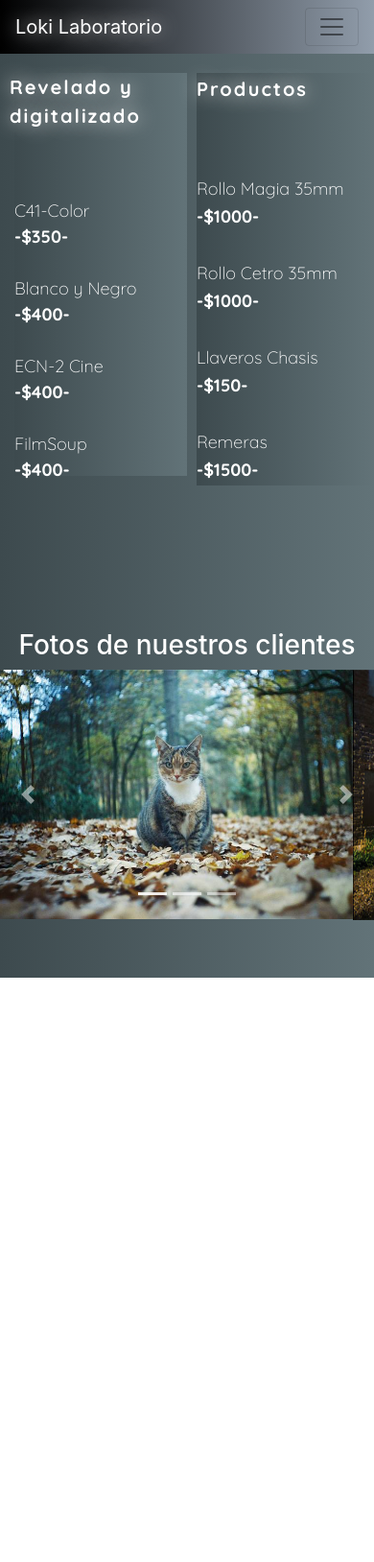
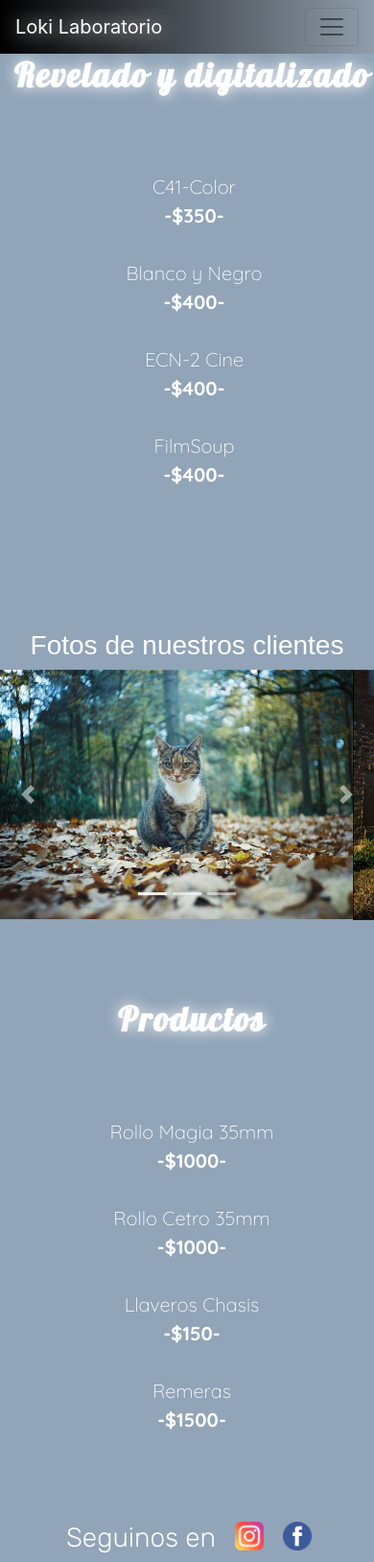
Before and after one commit to JulyKnot/ProyectoCoder, a website: page views/servicios.html in a window 390 px wide. Shown: the whole page at 96% size. Before the commit the page ends 1019 px from the top, so only its background shows below. Drawn offline with nearby package versions, Linux system fonts and the light colour scheme.

Commit message:
Modificado secciones

```diff
--- a/css/estiloFilm.css
+++ b/css/estiloFilm.css
@@ -1,3 +1,4 @@
+@import url('https://fonts.googleapis.com/css2?family=Caveat:wght@700&display=swap');
 .container-fluid{
 	margin: 0;
 	padding: 0;
@@ -61,9 +62,7 @@ nav {
 }
 .content h2 {
 	font-size: 4em;
-	color: black;
-	font-family: 'Rubik', sans-serif;
-	font-style: bold;
+	font-family: 'Caveat', cursive;
 }
 .content p {
 	font-size: 1.1em;
@@ -116,9 +115,7 @@ nav {
 }
 .contentDos h2 {
 	font-size: 4em;
-	color: black;
-	font-family: 'Rubik', sans-serif;
-	font-style: bold;
+  font-family: 'Caveat', cursive;
 }
 .contentDos p {
 	font-size: 1.1em;
--- a/css/estiloServicio.css
+++ b/css/estiloServicio.css
@@ -1,10 +1,12 @@
+@import url('https://fonts.googleapis.com/css2?family=Lobster&display=swap');
+@import url('https://fonts.googleapis.com/css2?family=Alegreya+Sans:wght@300&display=swap');
 .container-fluid {
 	margin: 0;
 	padding: 0;
 }
 body {
 	overflow-x: hidden;
-	background-image: linear-gradient(to left, #627378 , #3d4a4e);
+	background-color: #91A4B8 !important;
 }
 #colornav{
 	background-image: linear-gradient(to right, black , #919dab);
@@ -22,20 +24,13 @@ nav {
 .transform {
 	transform: translate(270px,150px);
 }
-.transformImg img{
-	transition: all 2s;
-}
-.transformImg img:hover {
-	transform: scale(2,2);
-	overflow: hidden;
-}
 .contenedor {
 	display: grid;
 	grid-template-columns: 50% 50%;
 	grid-template-rows: 500px 150px;
 }
 .contenedor div {
-	background-color: white;
+	background-color: #91A4B8;
 
 }
 .gridContainer {
@@ -49,11 +44,14 @@ section.itemsProdu {
 	grid-area: itemsProdu;
 }
 .item1 ul {
+	display: flex;
+	justify-content: center;
+	font-family: 'Lobster', cursive;
 	font-weight: bold;
 	letter-spacing: 2px;
 	font-size: 40px;
 	color: white;
-	text-shadow: 0 0 20px #fff;
+	text-shadow: 0 0 15px #fff;
 }
 .item1 {
 	display: flex;
@@ -66,14 +64,17 @@ section.itemsProdu {
 	margin-left: 60px;
 	margin-top: 20px;
 	color: white;
-	background-image: linear-gradient(to left, #627378 , #3d4a4e);
+	background-color: green;
 }
 .item2 ul {
+	display: flex;
+	justify-content: center;
+	font-family: 'Lobster', cursive;
 	font-weight: bold;
 	letter-spacing: 2px;
 	font-size: 40px;
 	color: white;
-	text-shadow: 0 0 20px #fff;
+	text-shadow: 0 0 15px #fff;
 }
 .item2 {
 	display: flex;
@@ -86,16 +87,11 @@ section.itemsProdu {
 	margin-left: 60px;
 	margin-top: 20px;
 	color: white;
-	background-image: linear-gradient(to left, #627378 , #3d4a4e);;
-}
-.item3 {
-	font-family: 'Quicksand', sans-serif;
-	font-size: 18px;
-	font-weight: bold;
-	margin-left: 180px;
-	margin-bottom: 80px;
+	border: none;
+	background-color: #91A4B8;
 }
 h3 {
+	font-family: 'Alegreya Sans', sans-serif;
 	text-align: center;
 	color: white;
 }
@@ -121,99 +117,83 @@ h3 {
 .sci li img {
   max-width: 30px;
 }
+.footer {
+	margin-top: 60px;
+}
 /*VERSION MOBILE*/
 @media only screen and (min-width: 0px) and (max-width: 767px){
+	.contenedor{
+	display: grid;
+	grid-template-areas:
+	"item1"
+	"item2"
+	"carusel"
+	"footer";
+	grid-template-columns:1fr;
+	grid-template-rows: 60rem 10rem 10rem 12rem;
+}
 .transform {
 	display: none;
-}
-
-ul.estiloListaService {
-	position: relative;
-	margin-top: 35px;
 }
 .item1 {
 	display: flex;
 	flex-direction: column;
-	justify-content: space-evenly;
+	justify-content: center;
+	align-items: center;
 	height: 420px;
 	list-style: none;
 	font-family: 'Quicksand', sans-serif;
-	font-size: 18px;
+	font-size: 20px;
 	margin-left: 15px;
-	margin-top: 20px;
+	margin-top: 0px;
+	grid-area: "item1";
 }
 .item1 ul {
-	font-size: 20px;
+	font-size: 35px;
 	margin-left: -45px;
+	margin-top: 30px;
 }
 .item2 {
 	display: flex;
 	flex-direction: column;
 	justify-content: space-evenly;
+	align-items: center;
 	height: 430px;
 	list-style: none;
 	font-family: 'Quicksand', sans-serif;
-	font-size: 18px;
+	font-size: 20px;
 	margin-left: 10px;
-	margin-top: 20px;
+	grid-area: "item2";
 }
 .item2 ul {
-	font-size: 20px;
+	font-size: 35px;
 	margin-left: -40px;
 }
-
-.item3 {
-	font-family: 'Quicksand', sans-serif;
-	font-size: 18px;
-	font-weight: bold;
-	margin-left: 60px;
-	margin-bottom: 80px;
+.container-fluid {
+	grid-area: "carusel";
 }
-.item4 {
-	margin-left: 60px;
-	margin-top: 50px;
+.footer {
+		grid-area: "footer";
+		padding-bottom: 60px;
 }
-.icon {
-	display:flex;
-	justify-content: center;
-	transform: translate(0px,110px);
+.sci {
+  position: absolute;
+  display: flex;
+  justify-items: center;
+  color: white;
+  bottom:-565px;
+  right: 80px;
+  grid-area: "footer";
 }
-.icon ul li {
-	display: inline-block;
-	width: 50px;
-	height: 50px;
-	background-color: #eee;
-	border-radius: 15px;
-	margin: auto 30px ;
-	text-align: center;
-	line-height: 44px;
-	font-size: 30px;
-	border:3px solid #eee;
-	color: #333;
-	cursor: pointer;
-	transition: .3s;
+.sci h3 {
+  font-weight: 300;
+  font-family: 'Rubik', sans-serif;
 }
-
-.icon ul li:nth-child(1):hover {
-	background-color: blue;
-	border-radius: 50%;
-	color: #eee;
+.sci li {
+  list-style: none;
+  margin-left: 20px;
 }
-.icon ul li:nth-child(2):hover {
-	background-color: #c13584;
-	border-radius: 50%;
-	color: #eee;
-}
-.icon ul li:nth-child(3):hover {
-	background-color: lightgreen;
-	border-radius: 50%;
-	color: red;
+.sci li img {
+  max-width: 30px;
 }
 }
-.footer {
-		padding-bottom: 60px;
-}
-h5 {
-	font-size: 15px;
-}
-}
```
